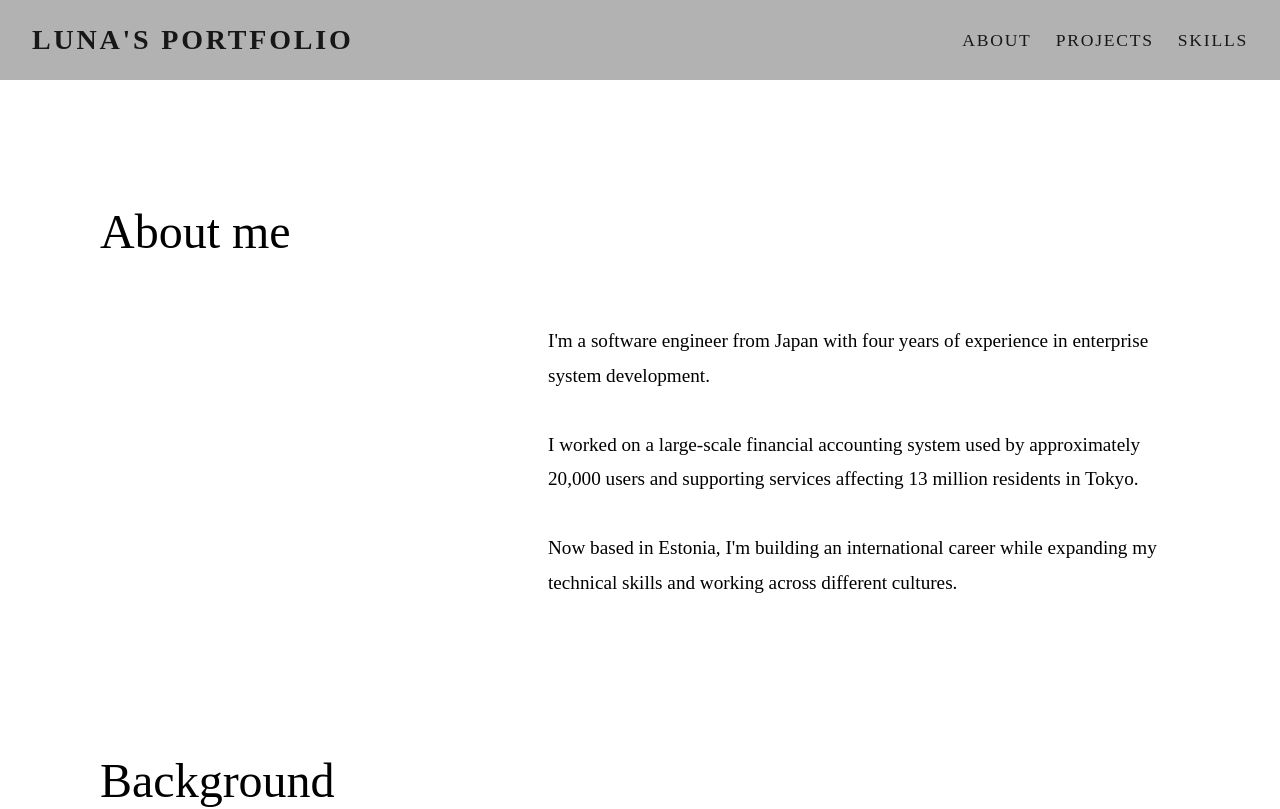
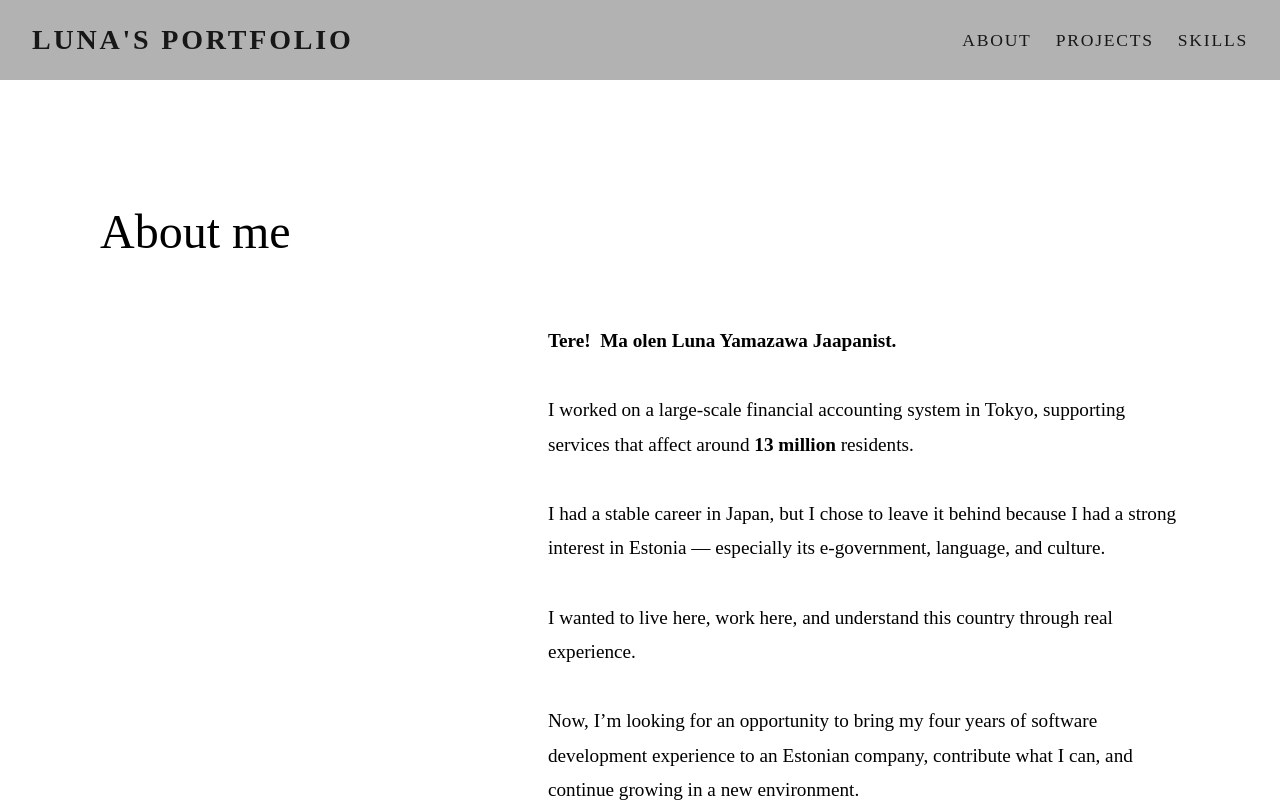
Before and after one commit to LiunaShan/My-portfolio, a Next.js app in the folder app/: page / in a window 1280 px wide. Shown: the top 809 px of the page. Built offline with nearby package versions, Linux system fonts and the light colour scheme.

Commit message:
about me

```diff
--- a/app/components/Aboutme.tsx
+++ b/app/components/Aboutme.tsx
@@ -11,12 +11,12 @@ export default function Aboutme() {
   <p className={styles.title}>About me</p>
 
   <p className={styles.text}>
-    I'm a software engineer from Japan with four years of experience in enterprise system development.
-    <br></br>
-    <br></br>I worked on a large-scale financial accounting system used by approximately 20,000 users and supporting services affecting 13 million residents in Tokyo.
-    <br></br>
-    <br></br>Now based in Estonia, I'm building an international career while expanding my technical skills and working across different cultures.
-    <br></br>
+    <strong>Tere!{'\u00A0'}{'\u00A0'}Ma olen Luna Yamazawa Jaapanist.</strong> <br></br> <br></br>
+    I worked on a large-scale financial accounting system in Tokyo, supporting services that affect around <strong >13 million </strong>residents. <br></br> <br></br>
+    I had a stable career in Japan, but I chose to leave it behind because I had a strong interest in Estonia — especially its e-government, language, and culture. <br></br> <br></br>
+    I wanted to live here, work here, and understand this country through real experience. <br></br> <br></br>
+    Now, I’m looking for an opportunity to bring my four years of software development experience to an Estonian company, contribute what I can, and continue growing in a new environment.
+
   </p>
   <p className={styles.title}>Background</p>
 
```
